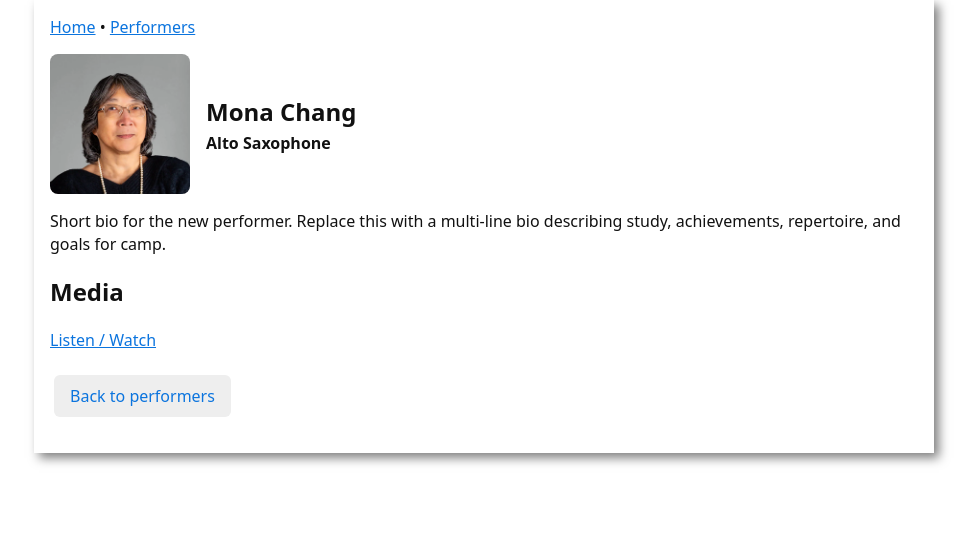
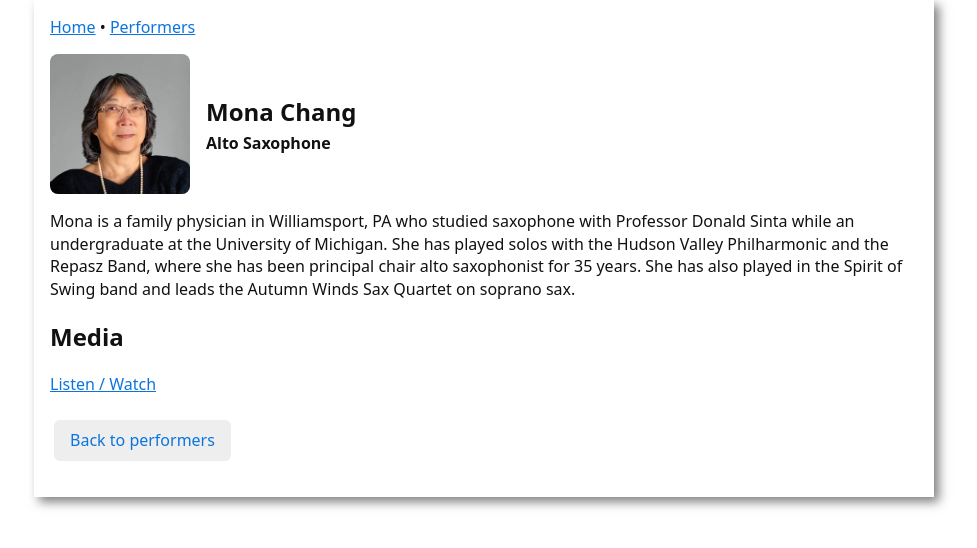
Before and after one commit to KurtKroeker/csehy-fundraising, a Jekyll site: the page built from _performers/mona-chang.md, in a window 1280 px wide. Shown: the top 548 px of the page, without its empty margins (156-1133 px from the left). Built offline with Jekyll 4.4.1, drawn with Linux system fonts in a browser that asks for light colours.

Commit message:
Update mona-chang.md

```diff
--- a/_performers/mona-chang.md
+++ b/_performers/mona-chang.md
@@ -5,6 +5,6 @@ name: "Mona Chang"
 instrument: "Alto Saxophone"
 photo: "mona-chang.png"
 bio: >
-  Short bio for the new performer. Replace this with a multi-line bio describing study, achievements, repertoire, and goals for camp.
+  Mona is a family physician in Williamsport, PA who studied saxophone with Professor Donald Sinta while an undergraduate at the University of Michigan. She has played solos with the Hudson Valley Philharmonic and the Repasz Band, where she has been principal chair alto saxophonist for 35 years. She has also played in the Spirit of Swing band and leads the Autumn Winds Sax Quartet on soprano sax.
 media_url: ""
 ---
```
